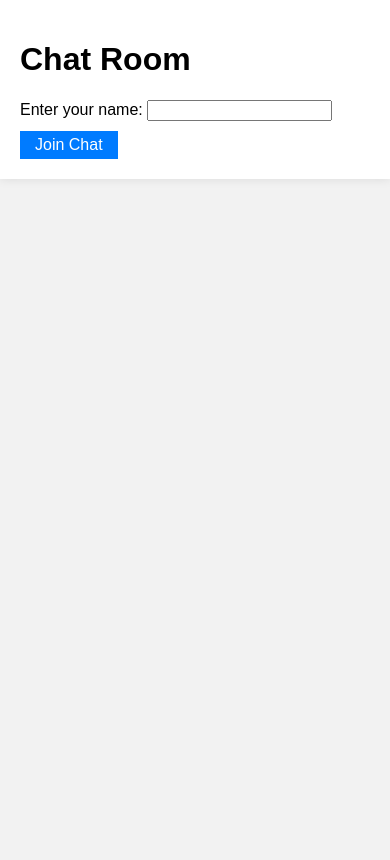
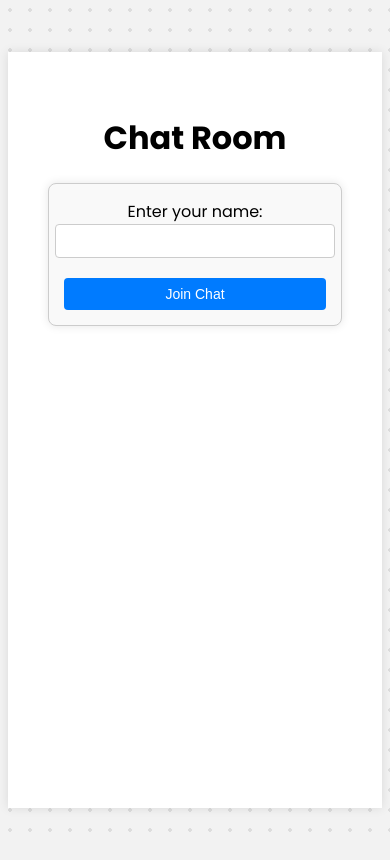
Before and after one commit to ajinkyabodke/chat-app, a website: page public/index.html in a window 390 px wide. Drawn offline with nearby package versions, Linux system fonts and the light colour scheme; no server answers.

Commit message:
UI updates

```diff
--- a/public/index.html
+++ b/public/index.html
@@ -2,15 +2,17 @@
 <html>
 
 <head>
-    <title>Chat Room</title>
-    <link rel="stylesheet" type="text/css" href="styles.css">
+    <meta charset="UTF-8">
     <meta name="viewport" content="width=device-width, initial-scale=1.0">
+    <link rel="stylesheet" href="https://fonts.googleapis.com/css2?family=Poppins:wght@300;400;500;600;700&display=swap">
+    <link rel="stylesheet" href="styles.css"> <!-- Your main CSS file -->
+    <title>Chat App</title>
 </head>
 
 <body>
     <div id="container">
         <h1>Chat Room</h1>
-        <div id="username-form">
+        <div id="username-form" class="center-content">
             <label for="username">Enter your name: </label>
             <input id="username" autocomplete="off" />
             <button id="join-button">Join Chat</button>
--- a/public/script.js
+++ b/public/script.js
@@ -1,4 +1,4 @@
-$(function() {
+$(function () {
     var socket = io();
     var username = "";
     var userColors = {};
@@ -11,7 +11,12 @@ $(function() {
         "congratulations": "🎉",
     };
 
-    $('#join-button').click(function() {
+    function scrollToBottom() {
+        var messages = document.getElementById("messages");
+        messages.scrollTop = messages.scrollHeight;
+    }
+
+    $('#join-button').click(function () {
         username = $('#username').val();
         if (username.trim() === "") {
             alert("Please enter a valid username.");
@@ -27,25 +32,32 @@ $(function() {
         $('#chat').show();
 
         socket.emit('chat message', { message: `${username} has joined the chat.`, color: userColors[username] });
+
+        // Scroll to the bottom after joining the chat
+        scrollToBottom();
     });
 
-    $('#leave-button').click(function() {
+    $('#leave-button').click(function () {
         socket.emit('chat message', { message: `${username} has left the chat.`, color: userColors[username] });
         $('#chat').hide();
         $('#username-form').show();
         $('#messages').empty();
     });
 
-    $('form').submit(function() {
-        var message = $('#input').val();
+    $('form').submit(function () {
+        var message = $('#input').val().trim(); // Trim whitespace
+
+        if (!message) {
+            return false; // Don't send empty messages
+        }
 
         if (message.startsWith('/')) {
             // Handle slash commands locally
             var command = message.substr(1).toLowerCase();
             if (command === 'help') {
                 showHelpPopup();
-                $('#input').val(''); // Clear input after command
-                return false; // Prevent sending command to server
+                $('#input').val('');
+                return false;
             } else if (command === 'clear') {
                 clearChat();
                 $('#input').val('');
@@ -60,12 +72,14 @@ $(function() {
             socket.emit('chat message', { message: `${username}: ${message}`, color: userColors[username] });
         }
 
+        // Scroll to the bottom after sending a message
+        scrollToBottom();
+
         $('#input').val('');
         return false;
     });
 
     function showHelpPopup() {
-        // Show help popup (you can use any method/modal you prefer)
         alert('Available slash commands:\n/help - Show this help\n/clear - Clear the chat\n/random - Generate a random number');
     }
 
@@ -76,6 +90,8 @@ $(function() {
     function showRandomNumber() {
         var randomNumber = Math.floor(Math.random() * 100) + 1;
         $('#messages').append($('<li>').html(`<span style="color: ${userColors[username]};">You generated a random number: ${randomNumber}</span>`));
+        // Scroll to the bottom after showing the random number
+        scrollToBottom();
     }
 
     function getCurrentTimestamp() {
@@ -83,18 +99,14 @@ $(function() {
         var hours = now.getHours();
         var minutes = now.getMinutes().toString().padStart(2, '0');
         var ampm = hours >= 12 ? 'PM' : 'AM';
-        hours = (hours % 12) || 12; // Convert to 12-hour format
+        hours = (hours % 12) || 12;
         return `${hours}:${minutes} ${ampm}`;
     }
 
-
-
-
-    socket.on('chat message', function(data) {
+    socket.on('chat message', function (data) {
         var timestamp = getCurrentTimestamp();
         var message = data.message;
 
-        // Replace words with emojis
         for (var word in emojiDictionary) {
             if (emojiDictionary.hasOwnProperty(word)) {
                 var emoji = emojiDictionary[word];
@@ -104,7 +116,8 @@ $(function() {
         }
 
         $('#messages').append($('<li>').html(`<span style="color: ${data.color};">${timestamp} - ${message}</span>`));
-    });
+        // Scroll to the bottom after receiving a new message
+        scrollToBottom();
     });
 
     function getRandomColor() {
@@ -115,3 +128,4 @@ function getRandomColor() {
         }
         return color;
     }
+});
--- a/public/styles.css
+++ b/public/styles.css
@@ -1,65 +1,177 @@
 /* ... (other styles) ... */
 
-@media screen and (max-width: 600px) {
-    #container {
+/* Add more space to the user name entry screen */
+#username-form {
+    margin-bottom: 40px;
+    padding: 20px;
+    border: 1px solid #ccc;
+    border-radius: 8px;
+    background-color: #f9f9f9;
+    box-shadow: 0 0 10px rgba(0, 0, 0, 0.1);
+}
+
+#username {
     padding: 10px;
+    font-size: 16px;
+    width: 100%;
+    border: 1px solid #ccc;
+    border-radius: 4px;
+    margin-bottom: 10px;
 }
-    #form {
-        flex-direction: column;
-    }
-    #input {
+
+#join-button {
+    padding: 10px 20px;
+    font-size: 16px;
+    width: 100%;
+    background-color: #007bff;
+    color: white;
+    border: none;
+    border-radius: 4px;
+    cursor: pointer;
+    transition: background-color 0.3s ease;
     margin-top: 10px;
 }
+
+#join-button:hover {
+    background-color: #0056b3;
+}
+
+/* Improve input style */
+#input {
+    flex: 1;
+    padding: 10px;
+    font-size: 16px;
+    border: 1px solid #ccc;
+    border-radius: 4px;
+    margin-right: 10px;
+    transition: border-color 0.3s ease;
+}
+
+#input:focus {
+    outline: none;
+    border-color: #007bff;
+}
+
+/* General button style */
 button {
+    padding: 10px 20px;
+    font-size: 16px;
+    background-color: #007bff;
+    color: white;
+    border: none;
+    border-radius: 4px;
+    cursor: pointer;
+    transition: background-color 0.3s ease;
+}
+
+button:hover {
+    background-color: #0056b3;
+}
+
+/* Leave button style */
+#leave-button {
+    padding: 10px 20px;
+    background-color: #ff6b6b;
+    color: white;
+    border: none;
+    border-radius: 4px;
+    font-size: 16px;
+    cursor: pointer;
+    transition: background-color 0.3s ease;
     margin-top: 10px;
 }
+
+#leave-button:hover {
+    background-color: #ff4f4f;
 }
 
+/* Use flexbox to center the container */
 body {
-    font-family: Arial, sans-serif;
-    margin: 0;
-    padding: 0;
+    display: flex;
+    justify-content: center;
+    align-items: center;
+    height: 100vh;
     background-color: #f2f2f2;
+    font-family: 'Poppins', sans-serif;
+    overflow: hidden;
+}
+
+body::before {
+    content: "";
+    position: fixed;
+    top: 0;
+    left: 0;
+    width: 100%;
+    height: 100%;
+    pointer-events: none;
+    background-image: radial-gradient(#ddd 2px, transparent 2px);
+    background-size: 20px 20px;
+    z-index: -1;
 }
 
 #container {
     max-width: 800px;
-    margin: 0 auto;
-    padding: 20px;
+    width: 100%;
+    padding: 40px;
     box-shadow: 0 0 10px rgba(0, 0, 0, 0.1);
     background-color: white;
+    text-align: center;
+    height: 80vh;
+    overflow: auto;
 }
 
+/* Set a maximum height for the messages list */
 #messages {
-    list-style-type: none;
-    padding: 0;
+    max-height: 300px;
+    overflow-y: auto;
+    margin-top: 10px;
 }
 
 #messages li {
     padding: 10px;
     border-bottom: 1px solid #ddd;
+    display: flex;
+    justify-content: space-between;
+    align-items: center;
 }
 
-#form {
+/* ... (rest of your existing styles) ... */
+
+#username-form,
+#chat {
+    text-align: center;
+}
+
+.center-content {
     display: flex;
-    margin-top: 10px;
+    flex-direction: column;
+    align-items: center;
+}
+
+@media screen and (max-width: 600px) {
+
+    /* Adjust styling for smaller screens */
+    #username-form {
+        padding: 15px;
+    }
+
+    #username {
+        padding: 8px;
+        font-size: 14px;
+    }
+
+    #join-button {
+        padding: 8px 15px;
+        font-size: 14px;
     }
 
     #input {
-    flex: 1;
-    padding: 5px;
-    font-size: 16px;
-}
-
-#input:focus {
-    outline: none;
+        padding: 8px;
+        font-size: 14px;
     }
 
     button {
-    padding: 5px 15px;
-    background-color: #007bff;
-    color: white;
-    border: none;
-    font-size: 16px;
-    cursor: pointer;
+        padding: 8px 15px;
+        font-size: 14px;
     }
+}
```
Lines whose indentation alone changed are shown as unchanged.
